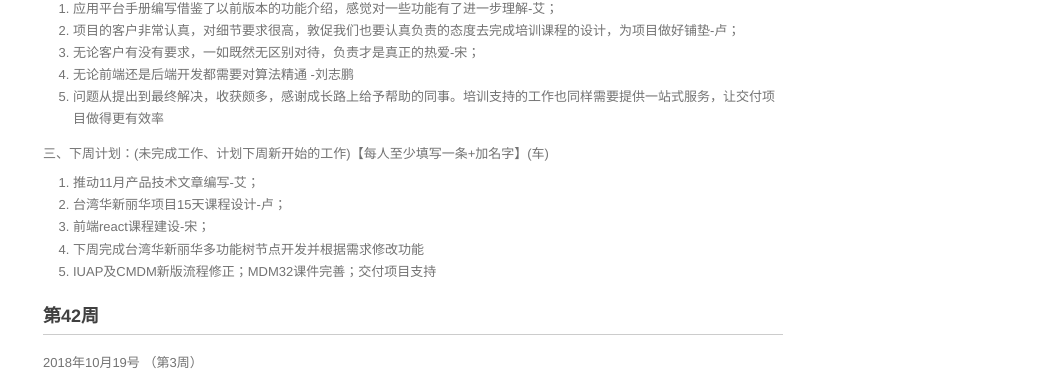
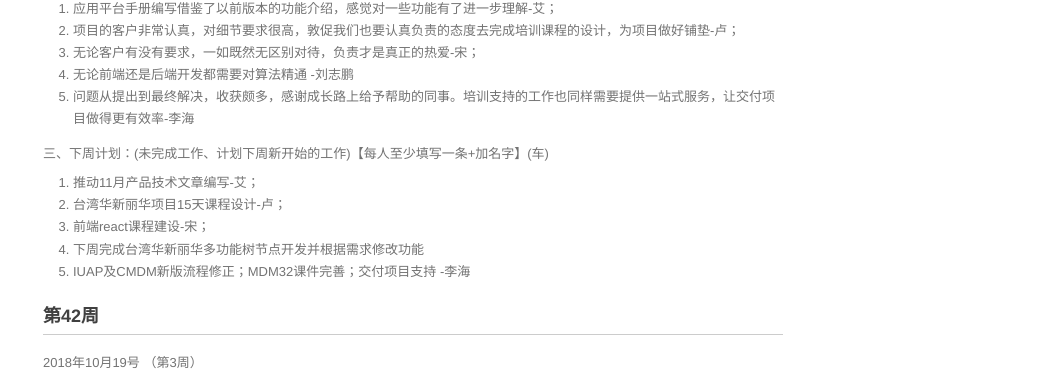
Before and after one commit to walllFlower/blog, a Jekyll site: the page built from _posts/2018-07-17-day_report_cxz.md, in a window 1280 px wide and 900 px high, scrolled down 1280 px. Shown: the part 171-541 px from the top of the window, without its empty margins (227-1280 px from the left). Built offline with Jekyll 4.4.1, drawn with Linux system fonts in a browser that asks for light colours; comment, search, counter and statistics services are not loaded.

Commit message:
Update 2018-07-17-day_report_cxz.md
增加名字

```diff
--- a/_posts/2018-07-17-day_report_cxz.md
+++ b/_posts/2018-07-17-day_report_cxz.md
@@ -84,7 +84,7 @@ categories: 技术运营工作周报
 2. 项目的客户非常认真，对细节要求很高，敦促我们也要认真负责的态度去完成培训课程的设计，为项目做好铺垫-卢；
 3. 无论客户有没有要求，一如既然无区别对待，负责才是真正的热爱-宋；
 4. 无论前端还是后端开发都需要对算法精通 -刘志鹏
-5. 问题从提出到最终解决，收获颇多，感谢成长路上给予帮助的同事。培训支持的工作也同样需要提供一站式服务，让交付项目做得更有效率
+5. 问题从提出到最终解决，收获颇多，感谢成长路上给予帮助的同事。培训支持的工作也同样需要提供一站式服务，让交付项目做得更有效率-李海
 
 三、下周计划：(未完成工作、计划下周新开始的工作)【每人至少填写一条+加名字】(车)
 
@@ -92,7 +92,7 @@ categories: 技术运营工作周报
 2. 台湾华新丽华项目15天课程设计-卢；
 3. 前端react课程建设-宋；
 4. 下周完成台湾华新丽华多功能树节点开发并根据需求修改功能
-5. IUAP及CMDM新版流程修正；MDM32课件完善；交付项目支持
+5. IUAP及CMDM新版流程修正；MDM32课件完善；交付项目支持 -李海
 
 ###  第42周
 
```
